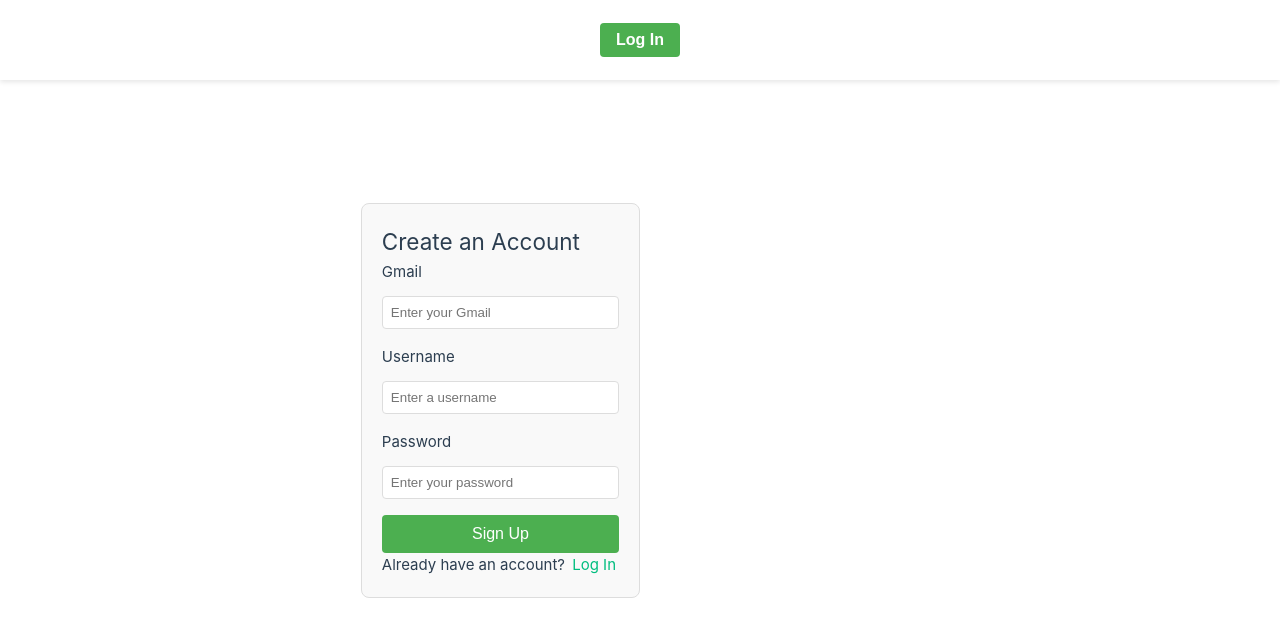
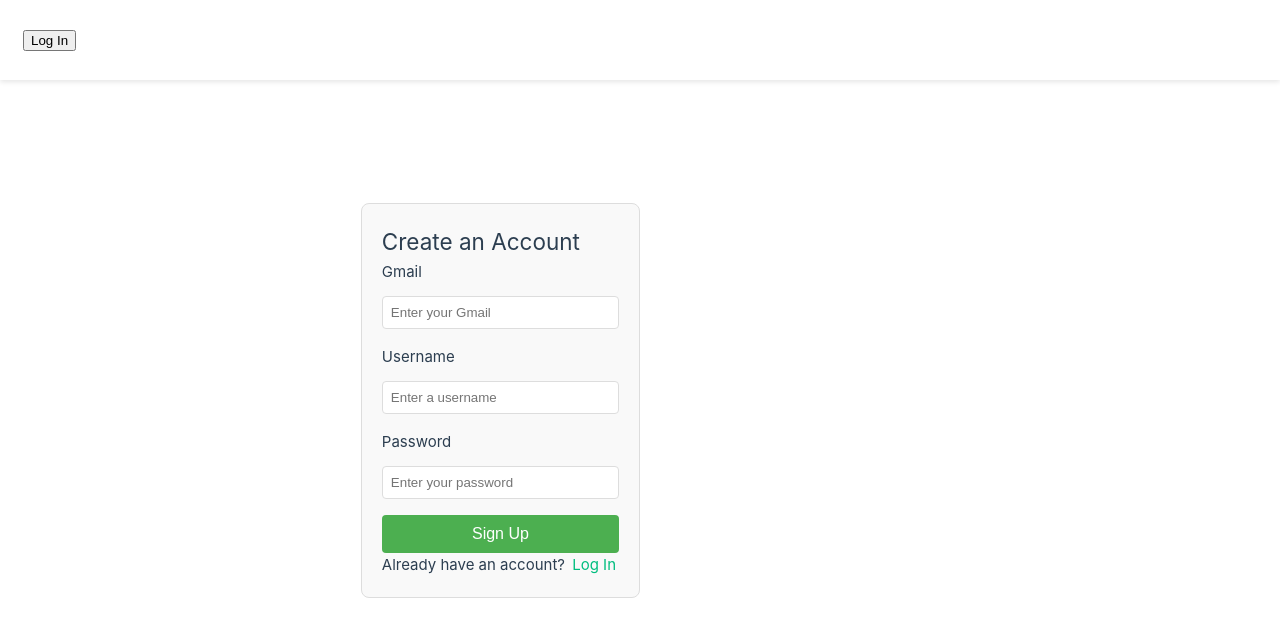
Before and after one commit to staten-island-tech/supabase-tcg-pokepocket, a Vue app in the folder app/: page / in a window 1280 px wide. Shown: the top 636 px of the page. Built offline with nearby package versions, Linux system fonts and the light colour scheme.

Commit message:
vsc is cooked wallahi

```diff
--- a/app/src/components/TopBar.vue
+++ b/app/src/components/TopBar.vue
@@ -1,5 +1,11 @@
 <template>
   <div class="top-bar">
+
+    <div class="left-section" v-if="currentView === 'Inventory'">
+      <button class="circle-menu-button" @click="toggleSidebar">
+        <img src="/menu.svg" alt="Menu" />
+      </button>
+    </div>
 
     <div v-if="currentView === 'SignUp'">
       <router-link to="/login">
@@ -14,34 +20,41 @@
     </div>
 
     <div v-else-if="currentView === 'Inventory'">
-        <button class="login-button">E</button>
+      <SideBar v-if="showSidebar" @close="showSidebar = false" />
     </div>
-
   </div>
 </template>
+
 
 <script setup>
 
 import { computed } from 'vue';
 import { useRoute } from 'vue-router';
+import { ref } from 'vue'
+import SideBar from '@/components/SideBar.vue'
 
 const route = useRoute()
 
 const currentView = computed(() => {
   return route.name
 })
+
+const showSidebar = ref(false)
+const toggleSidebar = () => {
+  showSidebar.value = !showSidebar.value
+}
 </script>
 
 <style scoped>
   .top-bar {
   background-color: white;
-    height: 10vh; /* Takes up 10% of viewport height */
-    width: 100vw; /* Takes up full viewport width */
+  height: 10vh;
+  width: 100vw;
   padding: 0 20px;
   box-shadow: 0px 2px 5px rgba(0, 0, 0, 0.1);
   display: flex;
   align-items: center;
-    justify-content: center;
+  justify-content: space-between; /* Spread content left to right */
   position: fixed;
   top: 0;
   left: 0;
@@ -49,20 +62,33 @@
   box-sizing: border-box;
 }
 
-  .login-button {
-    padding: 8px 16px;
-    font-size: 16px;
-    background-color: #4caf50;
-    color: white;
-    border: none;
-    border-radius: 4px;
-    cursor: pointer;
-    font-weight: bold;
-    text-decoration: none;
-    transition: background-color 0.3s ease;
+.left-section {
+  display: flex;
+  align-items: center;
+  height: 100%;
 }
 
-  .login-button:hover {
-    background-color: #45a049;
+.circle-menu-button {
+  width: 40px;
+  height: 40px;
+  border-radius: 50%;
+  background-color: #e0e0e0;
+  border: none;
+  display: flex;
+  align-items: center;
+  justify-content: center;
+  padding: 0;
+  cursor: pointer;
+  transition: background-color 0.2s ease;
 }
+
+.circle-menu-button img {
+  width: 20px;
+  height: 20px;
+}
+
+.circle-menu-button:active {
+  background-color: #c7c7c7; /* Darkens when clicked */
+}
+
 </style>
```
Lines whose indentation alone changed are shown as unchanged.
